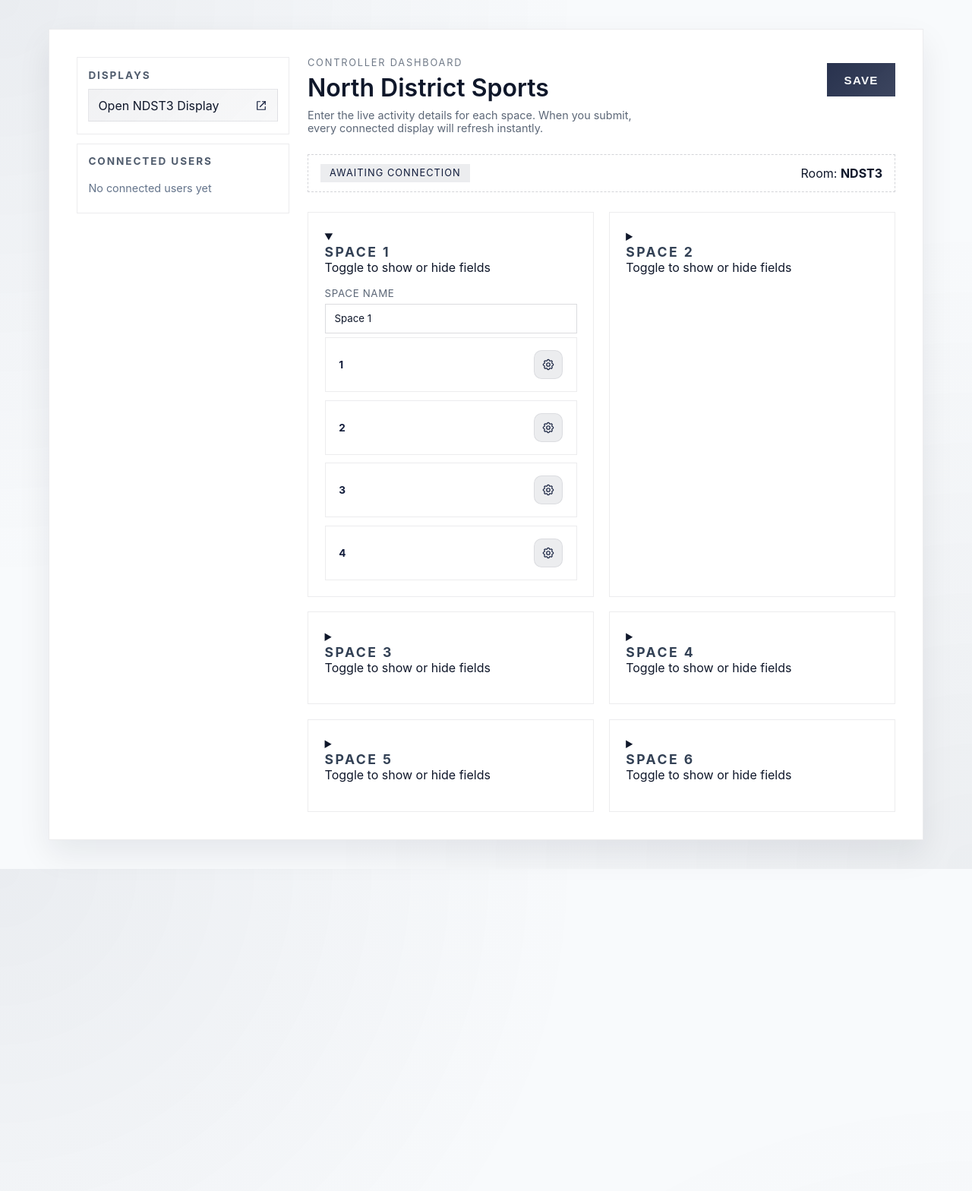
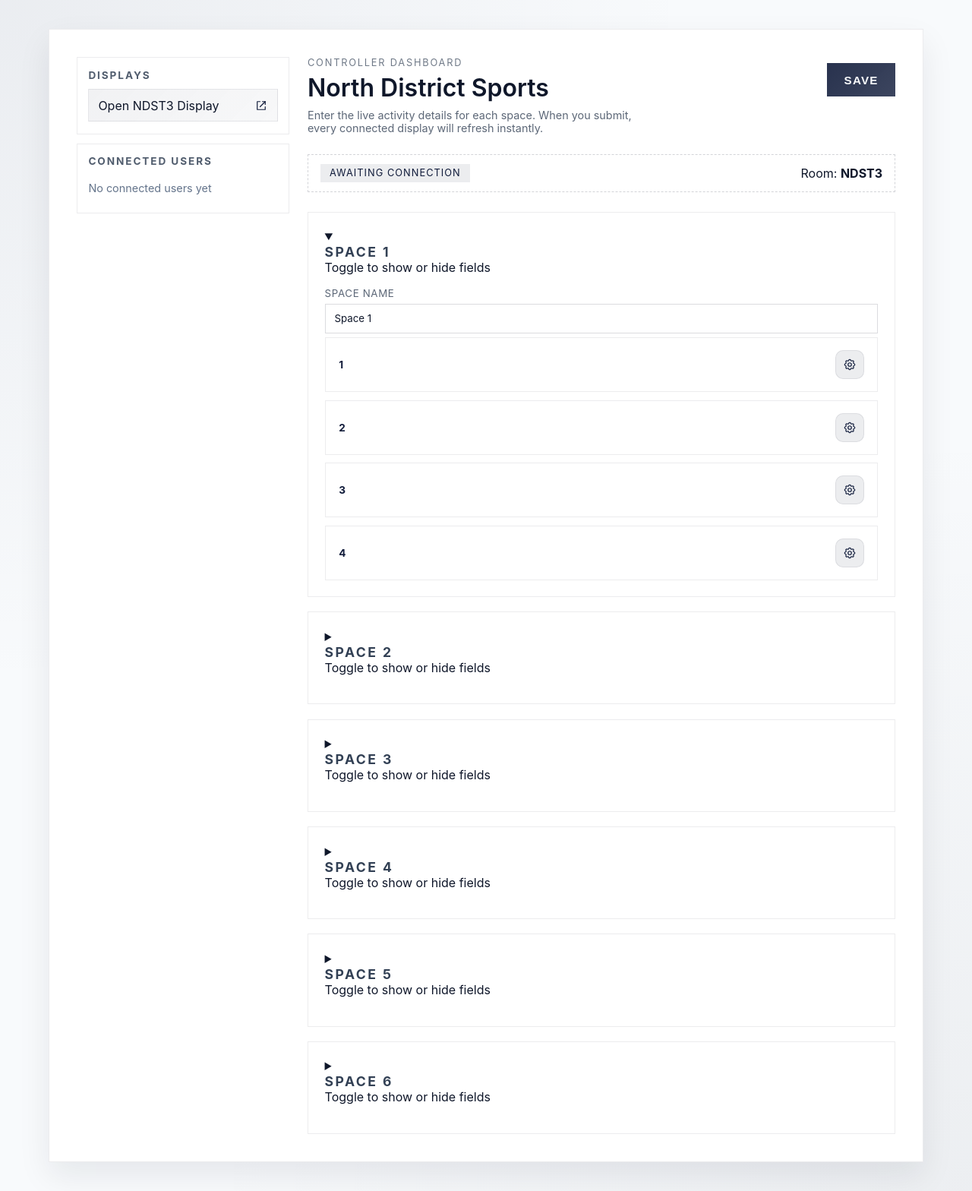
Before and after one commit to krussll/nownextlive, a Jekyll site: the page r/NDST3/controller/index.html, which Jekyll copies as it is, in a window 1280 px wide. Shown: the whole page at 76% size. Built offline with Jekyll 4.4.1, drawn with Linux system fonts in a browser that asks for light colours.

Commit message:
Make spaces grid single column across viewports

```diff
--- a/assets/NDST3/controller/styles.css
+++ b/assets/NDST3/controller/styles.css
@@ -237,7 +237,7 @@ form {
 .spaces-grid {
     display: grid;
     gap: clamp(0.85rem, 1.8vw, 1.2rem);
-    grid-template-columns: repeat(auto-fit, minmax(260px, 1fr));
+    grid-template-columns: 1fr;
 }
 
 .space-card {
--- a/assets/NDST3/styles.css
+++ b/assets/NDST3/styles.css
@@ -88,7 +88,7 @@ header h1 {
 .spaces-grid {
     display: grid;
     gap: clamp(0.9rem, 1.7vw, 1.5rem);
-    grid-template-columns: repeat(3, minmax(0, 1fr));
+    grid-template-columns: 1fr;
 }
 
 .space-card {
@@ -277,7 +277,7 @@ header h1 {
 
 @media (max-width: 1280px) {
     .spaces-grid {
-        grid-template-columns: repeat(2, minmax(0, 1fr));
+        grid-template-columns: 1fr;
     }
 }
 
```
